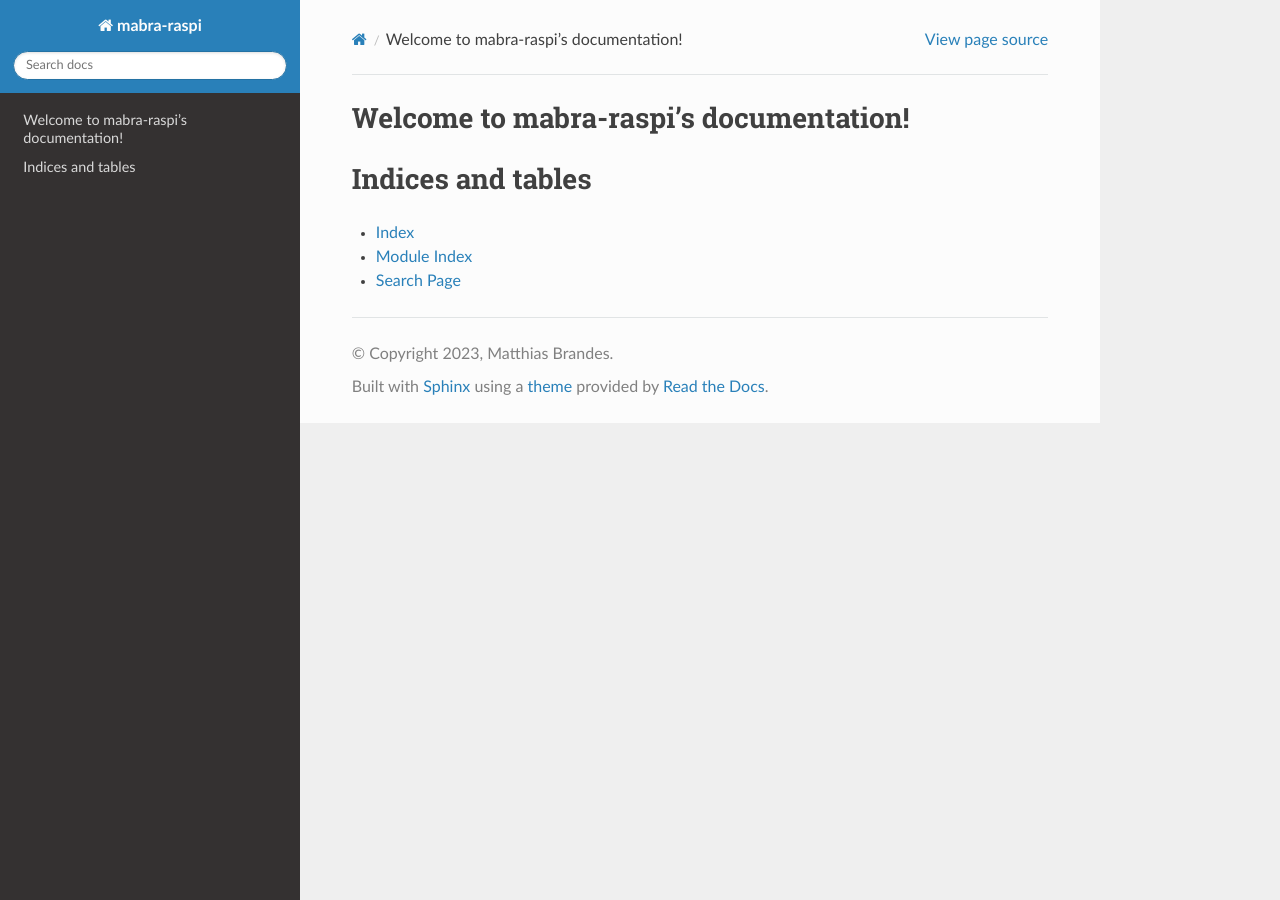
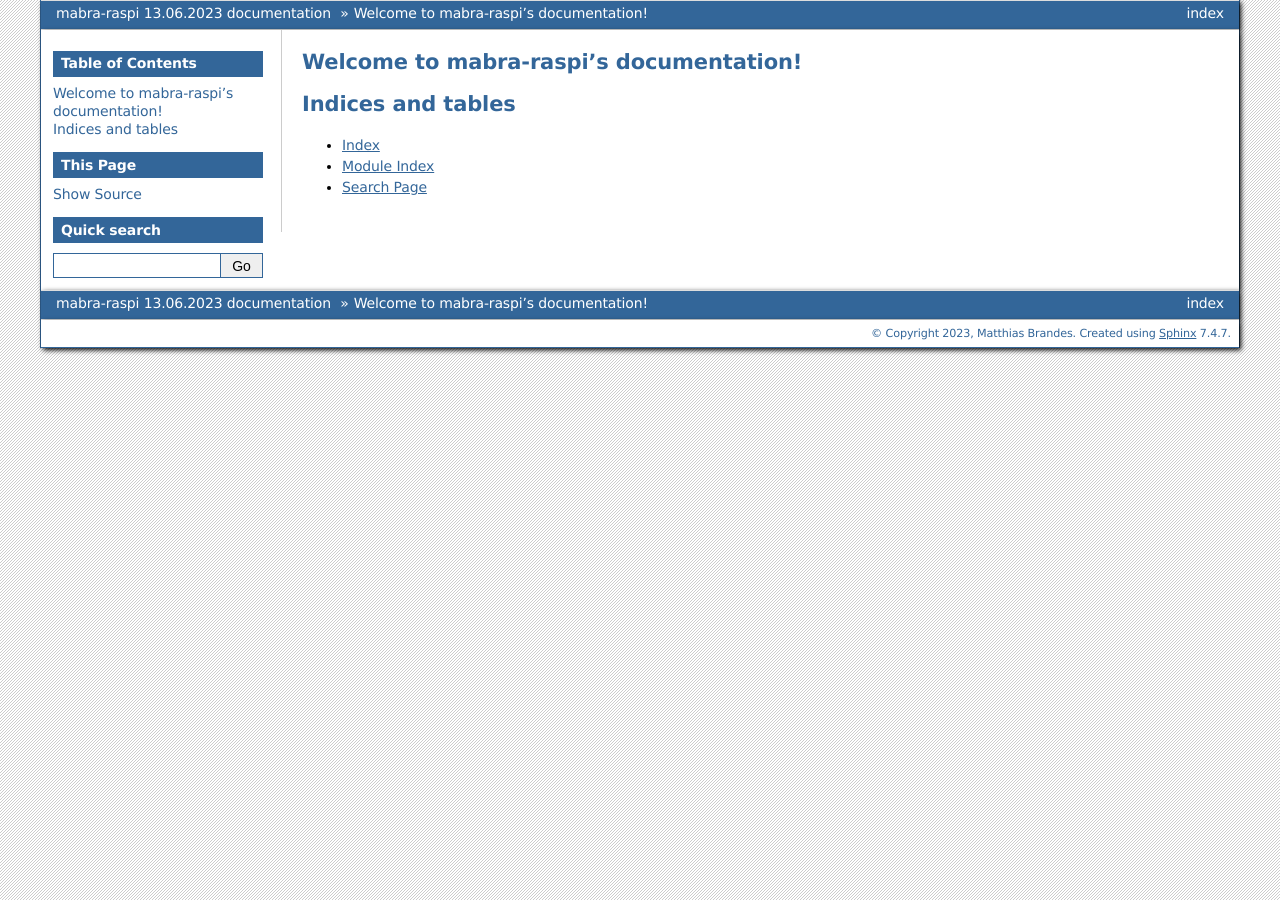
Before and after one commit to mabrandes/mabra-raspi, a Sphinx documentation site: the page built from docs/source/index.rst, in a window 1280 px wide. Built offline with Sphinx 7.4.7, drawn with Linux system fonts in a browser that asks for light colours.

Commit message:
update theme

```diff
--- a/docs/source/conf.py
+++ b/docs/source/conf.py
@@ -49,7 +49,8 @@
 #
 #html_theme = 'alabaster'
 #html_theme = 'furo'
-html_theme = 'sphinx_rtd_theme'
+#html_theme = 'sphinx_rtd_theme'
+html_theme = 'bizstyle'
 
 # Add any paths that contain custom static files (such as style sheets) here,
 # relative to this directory. They are copied after the builtin static files,
```
